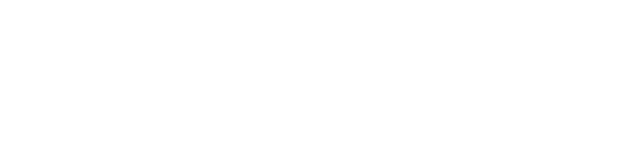
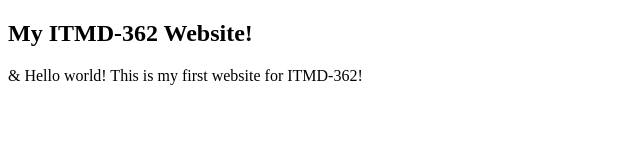
Before and after one commit to SaadAIIT/lab1, a plain HTML site: page index.html in a window 1280 px wide. Shown: the whole page, without its empty margins (0-640 px from the left). Drawn offline with Linux system fonts and the light colour scheme.

Commit message:
added body information

```diff
--- a/index.html
+++ b/index.html
@@ -5,5 +5,7 @@
   <title>ITMD-362 Human-Computer Interaction and Web Design </title>
 </head>
 <body>
+  <h2>My ITMD-362 Website!</h2>
+  <p>&amp; Hello world! This is my first website for ITMD-362!</p>
 </body>
 </html>
```
